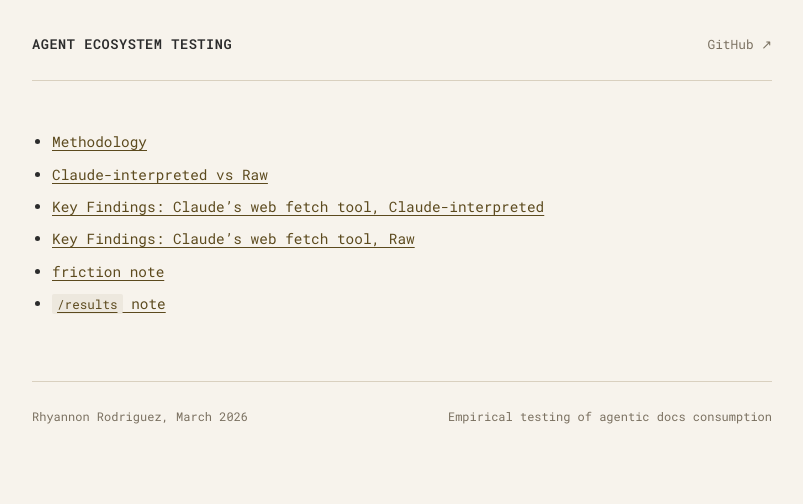
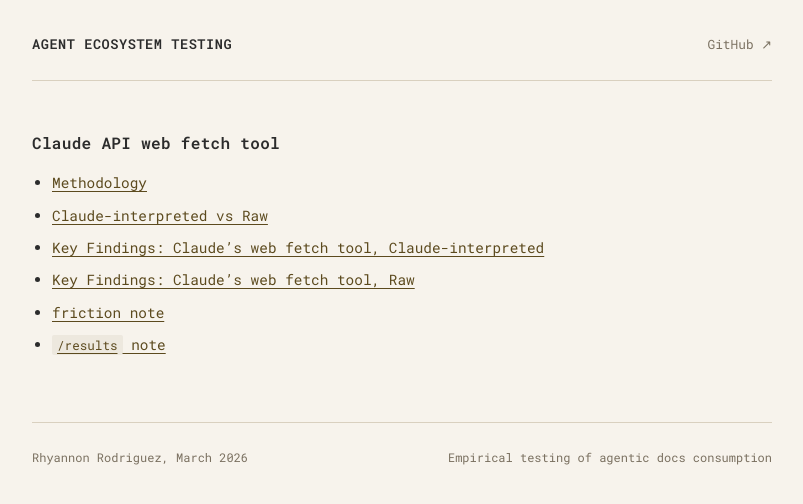
Before and after one commit to rhyannonjoy/agent-ecosystem-testing, a Jekyll site: the page built from index.md, in a window 1280 px wide. Shown: the top 504 px of the page, without its empty margins (238-1041 px from the left). Built offline with Jekyll 4.4.1, drawn with Linux system fonts in a browser that asks for light colours.

```diff
--- a/claude-api/web_fetch_test.py
+++ b/claude-api/web_fetch_test.py
@@ -1,5 +1,5 @@
 """
-Claude API web fetch empirical tests
+Claude API web fetch tool, Claude-interpreted content analysis
 =====================================
 Tests the behavior of Anthropic's API-level web fetch tool to document
 platform limits for the Agent-Friendly Docs Spec.
--- a/claude-api/web_fetch_test_raw.py
+++ b/claude-api/web_fetch_test_raw.py
@@ -1,5 +1,5 @@
 """
-Claude API web_fetch raw content analysis
+Claude API web fetch tool, raw content analysis
 ==========================================
 Companion to `web_fetch_test.py`. Instead of asking Claude to describe
 what it received, this script inspects the raw `web_fetch_tool_result`
--- a/index.md
+++ b/index.md
@@ -3,9 +3,11 @@
 title: Table of Contents
 ---
 
-- [Methodology](./docs/methodology.md)
-- [Claude-interpreted vs Raw](./docs/claude-interpreted-vs-raw.md)
-- [Key Findings: Claude's web fetch tool, Claude-interpreted](./docs/web-fetch-test-findings.md)
-- [Key Findings: Claude's web fetch tool, Raw](./docs/web-fetch-test-raw-findings.md)
-- [friction note](./docs/friction-note.md)
-- [`/results` note](./docs/results-note.md)
+## Claude API web fetch tool
+
+- [Methodology](/docs/claude-api-web-fetch-tool/methodology.md)
+- [Claude-interpreted vs Raw](/docs/claude-api-web-fetch-tool/claude-interpreted-vs-raw.md)
+- [Key Findings: Claude's web fetch tool, Claude-interpreted](/docs/claude-api-web-fetch-tool/web-fetch-test-findings.md)
+- [Key Findings: Claude's web fetch tool, Raw](/docs/claude-api-web-fetch-tool/web-fetch-test-raw-findings.md)
+- [friction note](/docs/claude-api-web-fetch-tool/friction-note.md)
+- [`/results` note](/docs/claude-api-web-fetch-tool/results-note.md)
```
Also changed, not shown: docs/claude-api-web-fetch-tool/claude-interpreted-vs-raw.md (renamed from docs/claude-interpreted-vs-raw.md), docs/claude-api-web-fetch-tool/friction-note.md (renamed from docs/friction-note.md), docs/claude-api-web-fetch-tool/methodology.md (renamed from docs/methodology.md), docs/claude-api-web-fetch-tool/results-note.md (renamed from docs/results-note.md), docs/claude-api-web-fetch-tool/web-fetch-test-findings.md (renamed from docs/web-fetch-test-findings.md), docs/claude-api-web-fetch-tool/web-fetch-test-raw-findings.md (renamed from docs/web-fetch-test-raw-findings.md).
